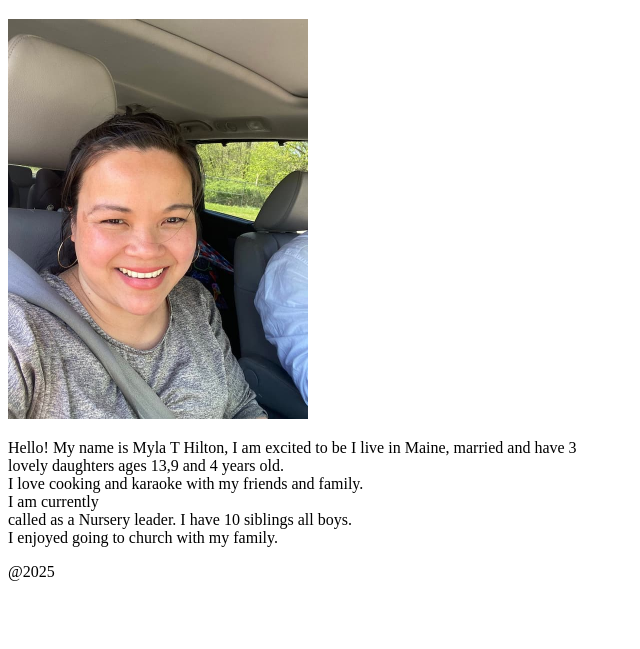
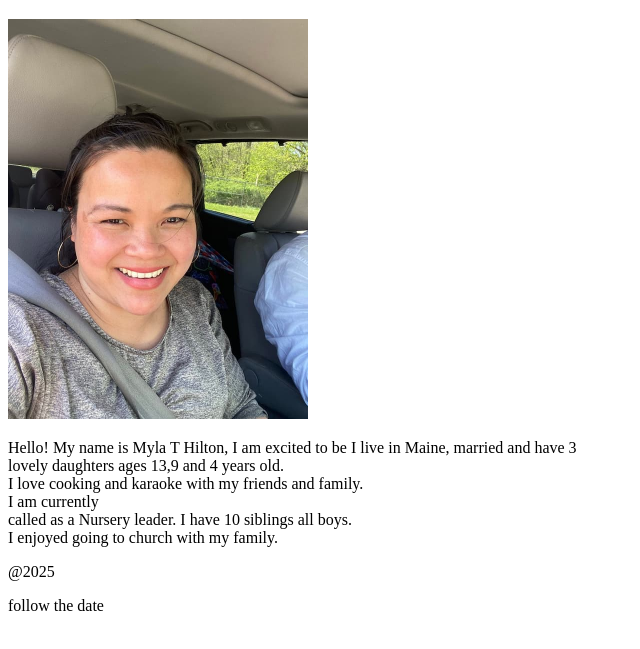
Before and after one commit to Myla26/Wdd130, a plain HTML site: page index.html in a window 1280 px wide. Shown: the part 87-736 px from the top of the page, without its empty margins (0-640 px from the left). Drawn offline with Linux system fonts and the light colour scheme.

Commit message:
changes the line

```diff
--- a/index.html
+++ b/index.html
@@ -8,13 +8,13 @@
 <header>
     <nav>
         <a href="#">Home</a>
-        <a href="wrr/">Rafting Site</a>
+      <a href="wrr/">Rafting Site</a>
     </nav>
 </header>
 <main>
     <h1>Myla Tan Hilton | Wdd130 </h1>
     <img src="images/forassignmentimage.jpg" alt="My profile " width="300">
-    <p>Hello! My name is Myla T Hilton, I am excited to be I live in Maine, married and  have 3 <br>
+    <p>Hello! My name is Myla T Hilton,  I am excited to be I live in Maine, married and  have 3 <br>
     lovely daughters ages 13,9 and 4 years old.<br/> I love cooking and karaoke with my friends and family. <br>
      I am currently <br/>
     called as a Nursery leader. I have 10 siblings all boys.
@@ -22,7 +22,7 @@
  </p>
 </main>
 <footer>
-    <p>@2025 </p>
+    <p>@2025 </p> <p> follow the date <time datetime=""></time></p>
 </footer>
 
 </body>
```
